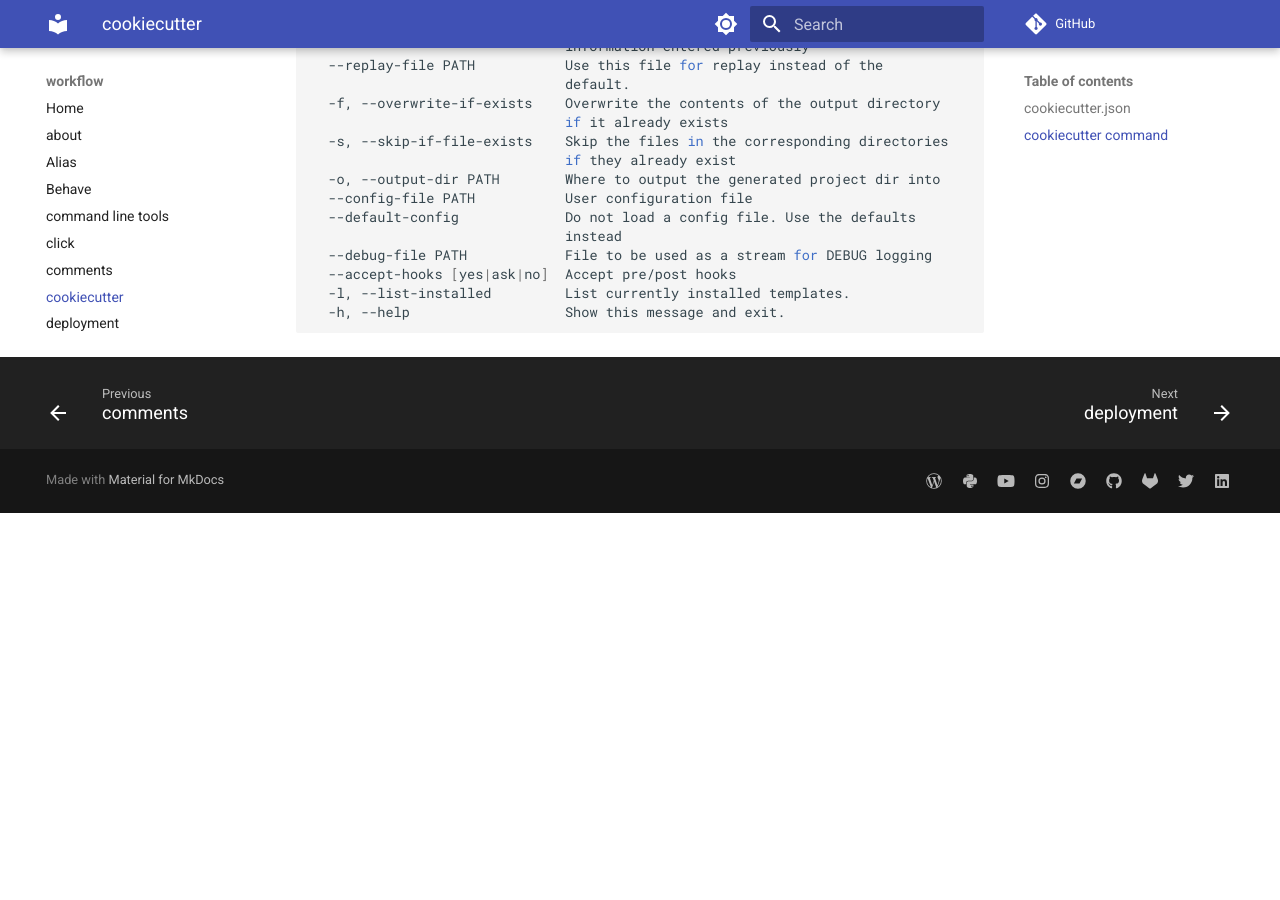
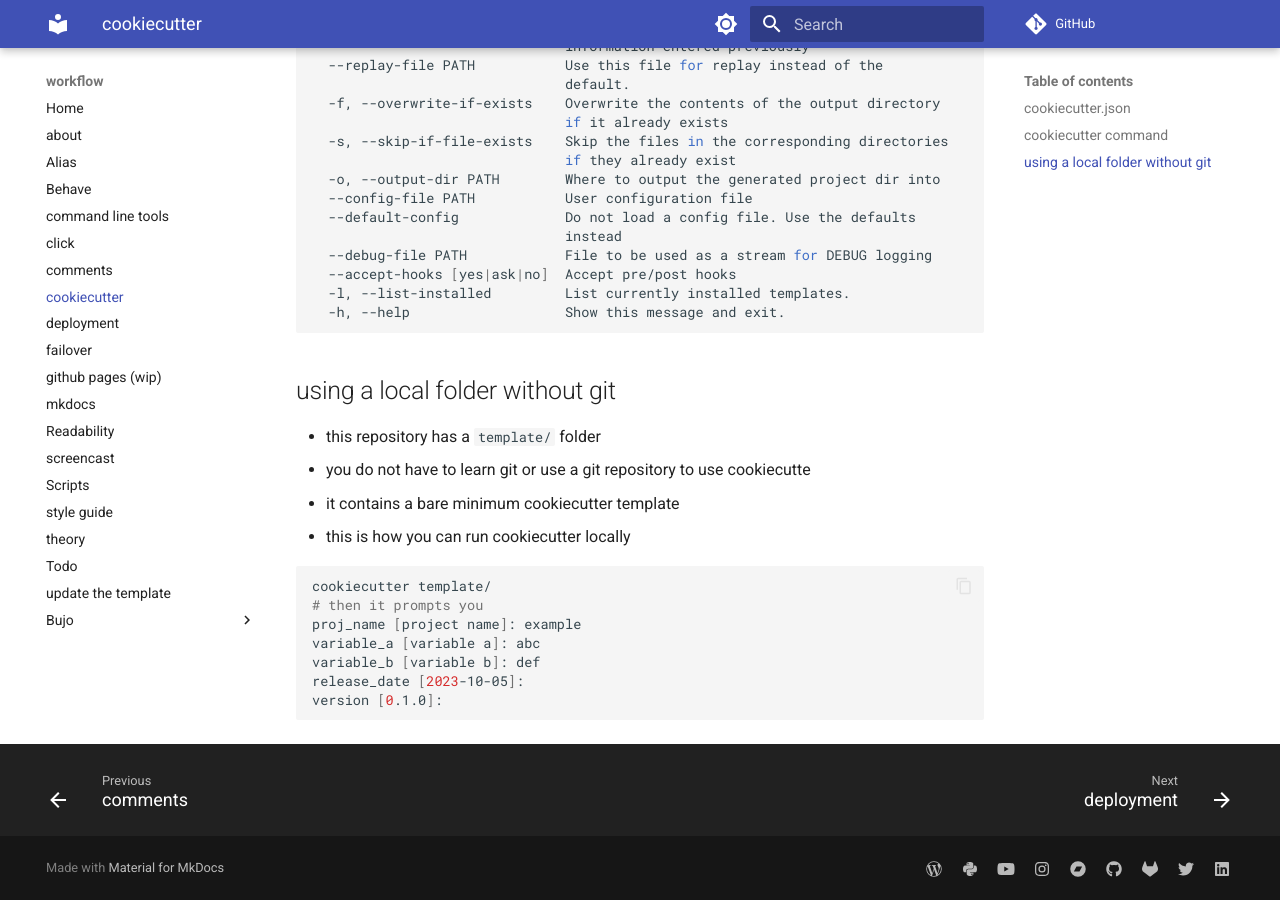
Before and after one commit to shane0/workflow, an MkDocs documentation site: the page built from docs/cookiecutter.md, in a window 1280 px wide and 900 px high, scrolled down 1423 px. Built offline with MkDocs 1.6.1 and Material for MkDocs 9.7.7, drawn with Linux system fonts in a browser that asks for light colours; comment, search, counter and statistics services are not loaded; the version menu is left out; before the commit the page ends 1936 px from its top, so only the background shows below that; some of the changed text lies outside the part shown.

Commit message:
'template'

````diff
--- a/docs/cookiecutter.md
+++ b/docs/cookiecutter.md
@@ -5,9 +5,9 @@
 # cookiecutter
 
 - [cookiecutter](https://github.com/cookiecutter/cookiecutter) is a folder template
+- this repo is a cookiecutter
 - it is so simple it is stupid that everyone has overlooked this
 - I believe this spawned from the django web framework app spawn command
-- this repo is a cookiecutter
 
 ## `cookiecutter.json`
 
@@ -71,3 +71,20 @@
   -l, --list-installed         List currently installed templates.
   -h, --help                   Show this message and exit.
 ```
+
+## using a local folder without git
+
+- this repository has a `template/` folder
+- you do not have to learn git or use a git repository to use cookiecutte
+- it contains a bare minimum cookiecutter template
+- this is how you can run cookiecutter locally
+
+```sh
+cookiecutter template/
+# then it prompts you
+proj_name [project name]: example
+variable_a [variable a]: abc
+variable_b [variable b]: def
+release_date [2023-10-05]:
+version [0.1.0]:
+```
````
Also changed, not shown: template/{{ cookiecutter.proj_name }}/readme.md (added, +22 -0 lines), 1 other file.
